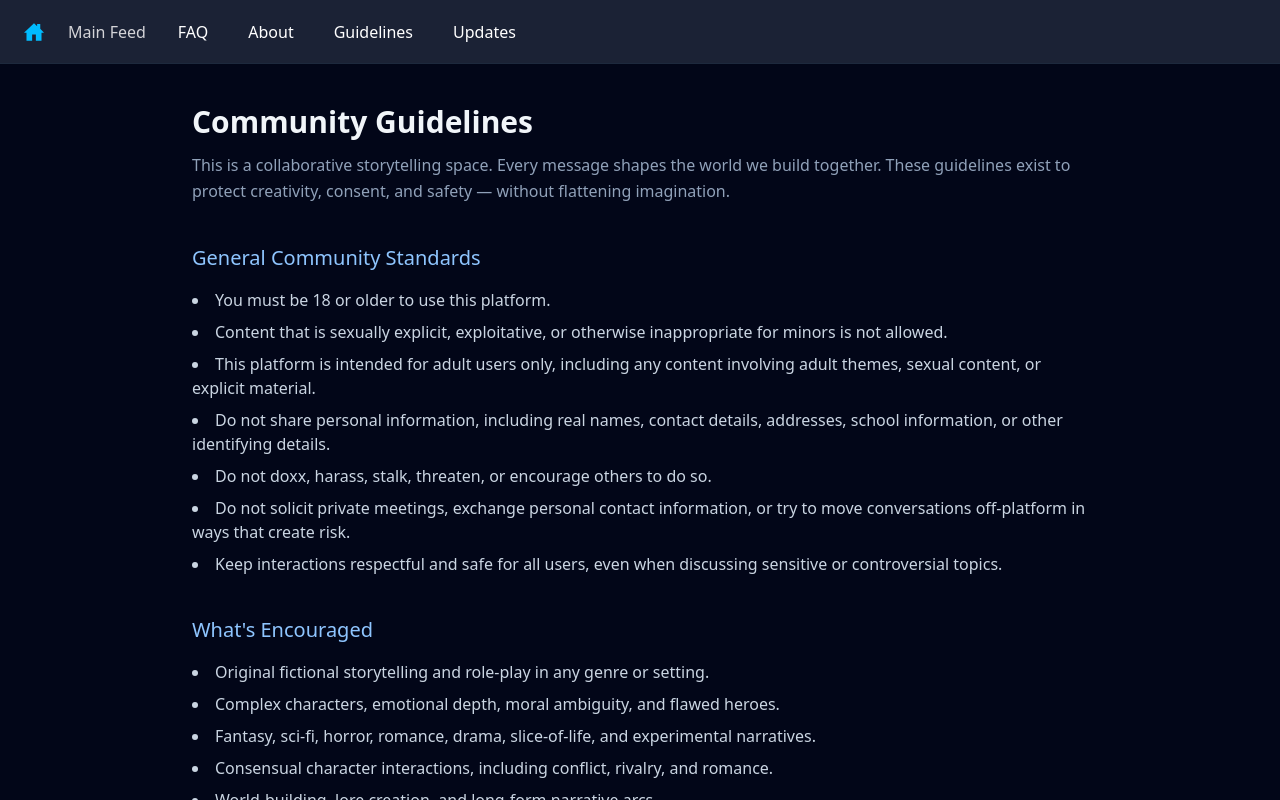
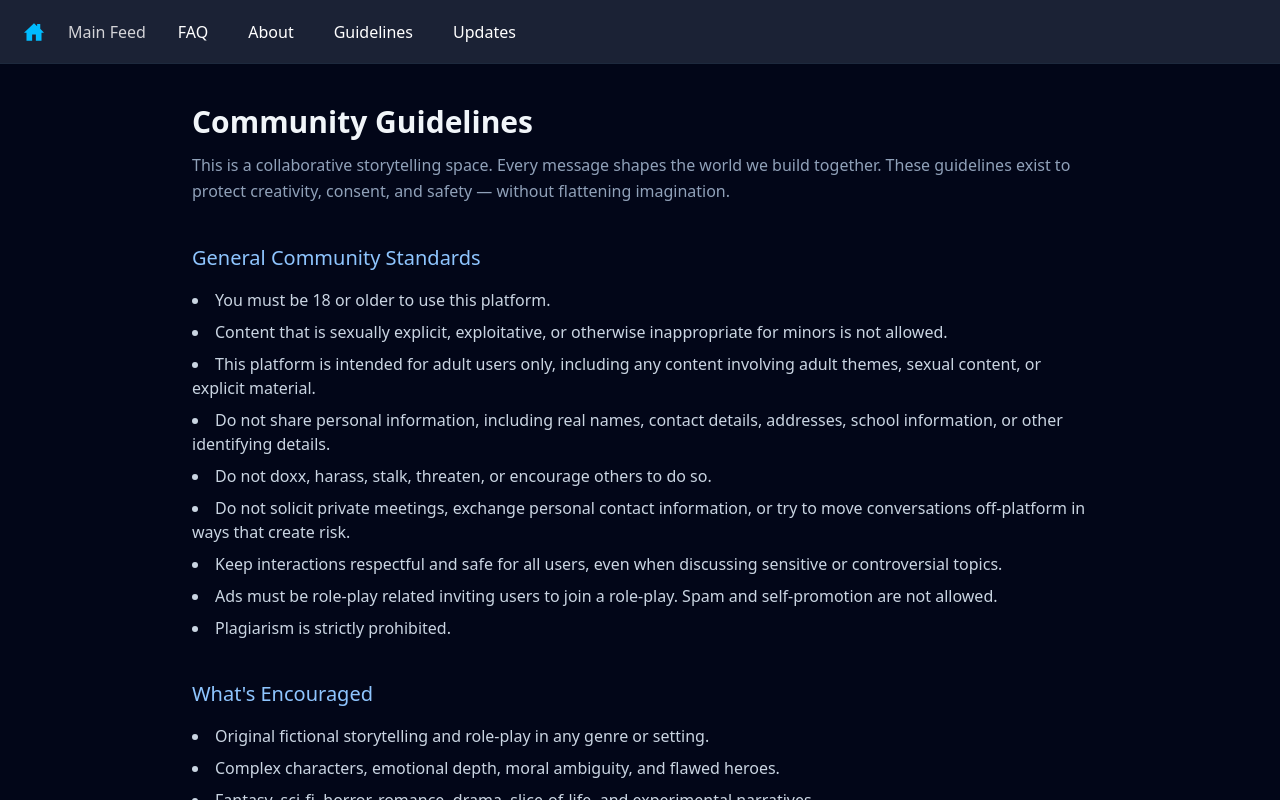
Before and after one commit to Hairum-Qureshi/story-roleplay-app, a React (Vite) app in the folder apps/frontend/: page /guidelines in a window 1280 px wide. Built offline with nearby package versions, Linux system fonts and the light colour scheme; no server answers.

Commit message:
added more guidelines

```diff
--- a/apps/frontend/src/pages/Guidelines.tsx
+++ b/apps/frontend/src/pages/Guidelines.tsx
@@ -46,6 +46,11 @@ export default function Guidelines() {
               Keep interactions respectful and safe for all users, even when
               discussing sensitive or controversial topics.
             </li>
+            <li>
+              Ads must be role-play related inviting users to join a role-play.
+              Spam and self-promotion are not allowed.
+            </li>
+            <li>Plagiarism is strictly prohibited.</li>
           </ul>
         </section>
 
```
